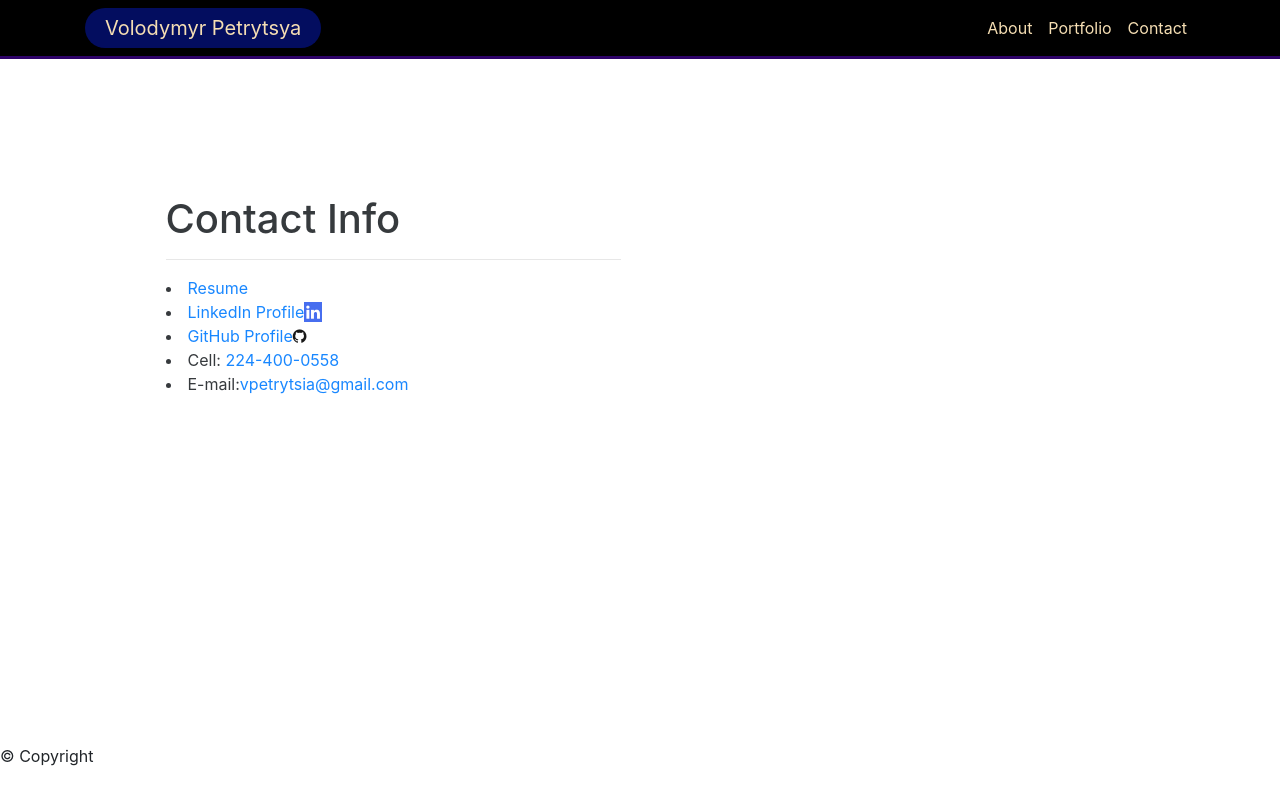
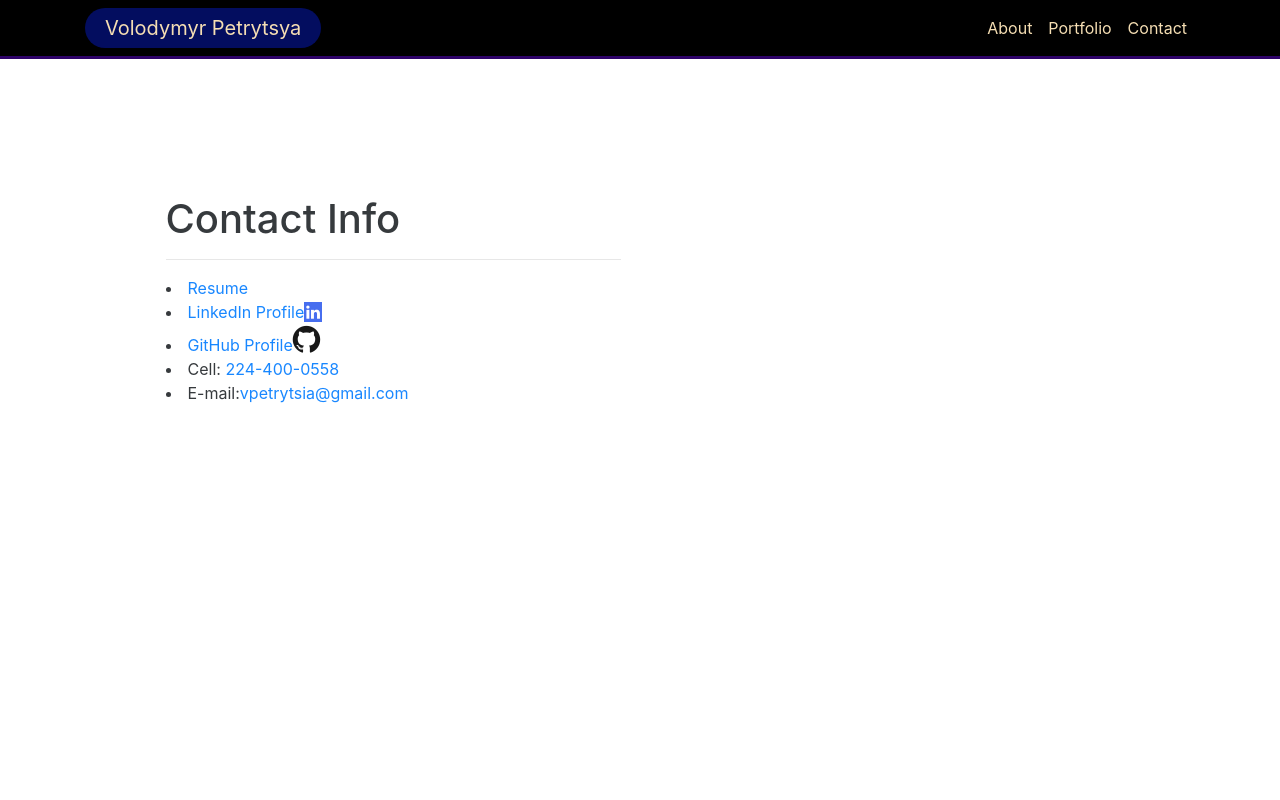
Before and after one commit to Volodya1989/portfolio-r, a React (Create React App) app: page /contact in a window 1280 px wide. Built offline with nearby package versions, Linux system fonts and the light colour scheme.

Commit message:
portfolio link changed

```diff
--- a/src/components/MainContainer/MainContainer.js
+++ b/src/components/MainContainer/MainContainer.js
@@ -14,9 +14,9 @@ function MainContainer() {
         <NavTabs />
         <Route exact path="/" component={About} />
         <Route exact path="/about" component={About} />
-        <Route exact path="/portfolio" component={Portfolio} />
+        <Route exact path="/portfolio-r" component={Portfolio} />
         <Route path="/contact" component={Contact} />
-        <Footer />
+        {/* <Footer /> */}
 
       </div>
     </Router>
--- a/src/components/NavTabs/NavTabs.js
+++ b/src/components/NavTabs/NavTabs.js
@@ -26,7 +26,6 @@ class NavTabs extends Component {
     return (
       <nav id="navBar" className="navbar navbar-expand-lg navbar-dark  transparent-nav">
         <div className="container">
-          {/* <a className="navbar-brand" href="#">Rate My Neighborhood</a> */}
           <Link className="navbar-brand" to="/">
             Volodymyr Petrytsya
           </Link>
@@ -51,7 +50,7 @@ class NavTabs extends Component {
                 </Link>
               </li>
               <li className="nav-item ">
-                <Link className="nav-link" to="/portfolio">
+                <Link className="nav-link" to="/portfolio-r">
                   Portfolio
                 </Link>
               </li>
--- a/src/components/pages/Contact/Contact.js
+++ b/src/components/pages/Contact/Contact.js
@@ -21,14 +21,14 @@ const Contact = () => {
                     <li>
                       <a href="https://www.linkedin.com/in/volodymyr-petrytsya-497317196/">
                         LinkedIn Profile
-                        <i class="fa fa-linkedin" aria-hidden="true"></i>
+                        <i class="fa fa-linkedin fa-1x" aria-hidden="true"></i>
                       </a>
                     </li>
                     <li>
                       <a href="https://github.com/Volodya1989">
                         GitHub Profile
                         <i
-                          class="fa fa-github icon-large"
+                          class="fa fa-github fa-2x"
                           aria-hidden="true"
                         ></i>
                       </a>
```
Also changed, not shown: src/components/ProjectCard/ProjectCard.js (+0 -13 lines).
